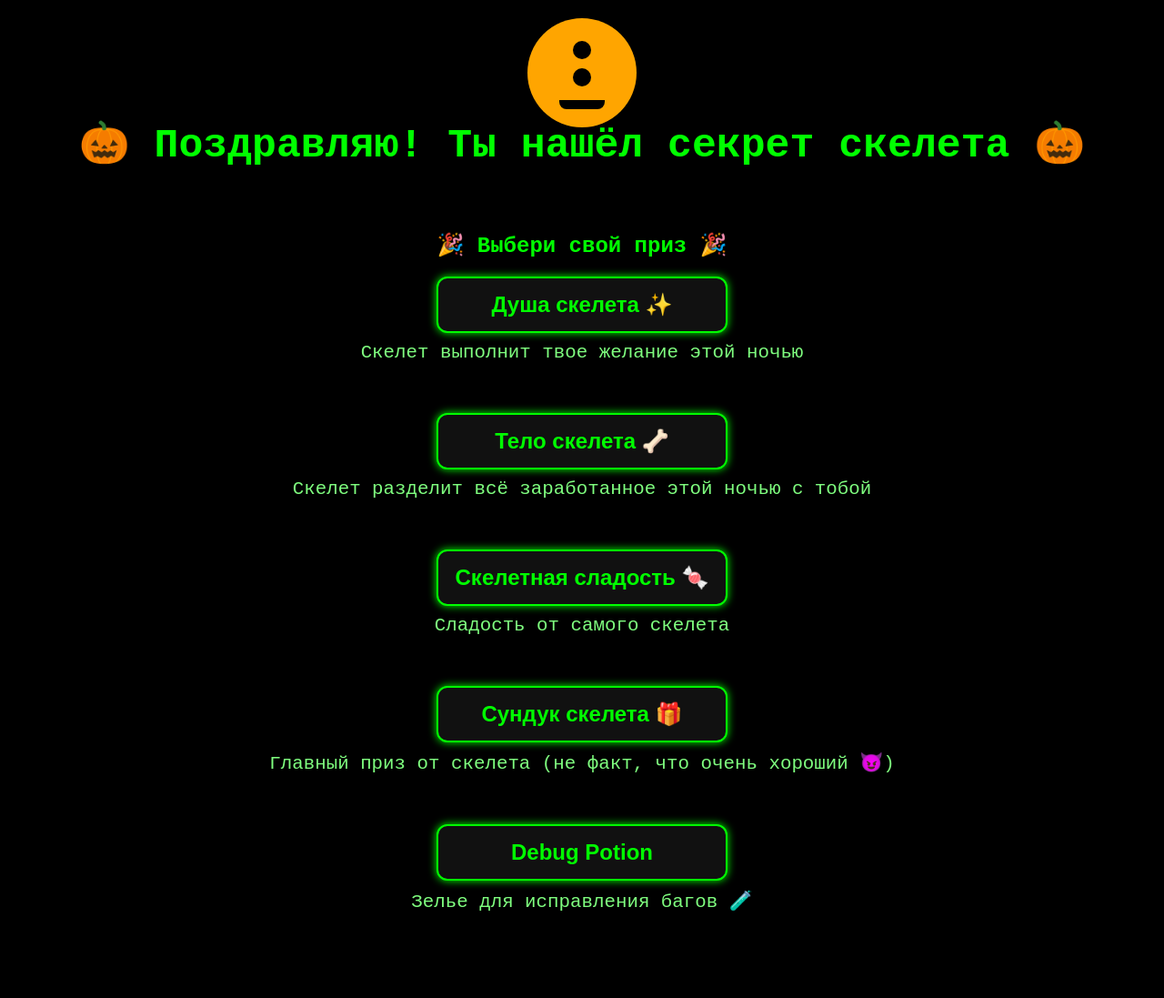
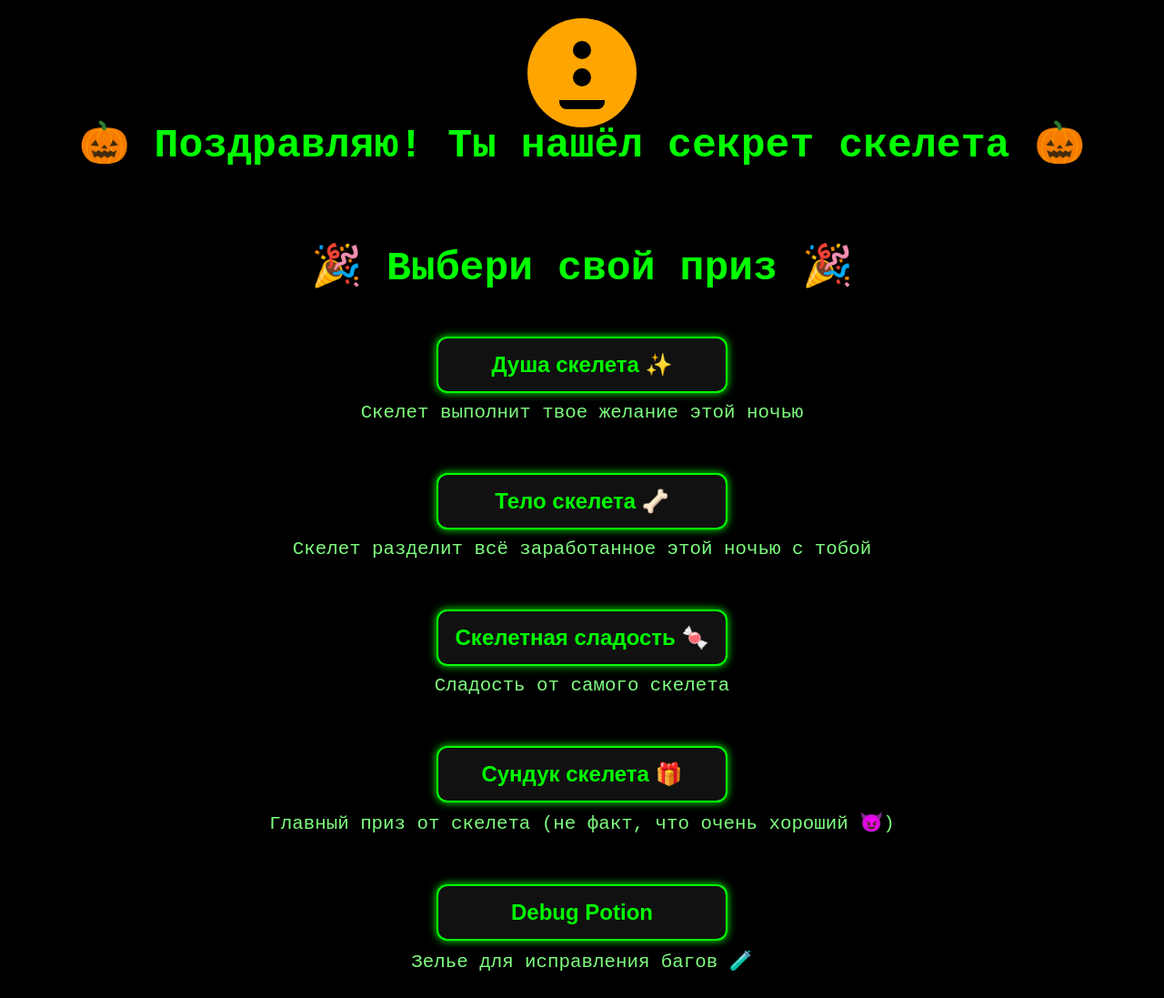
Before and after one commit to AriyaOk/halloween-quest, a plain HTML site: page index.html in a window 1280 px wide. Shown: the whole page at 91% size. Before the commit the page ends 1058 px from the top, so only its background shows below. Drawn offline with Linux system fonts and the light colour scheme.

Commit message:
Update index.html

```diff
--- a/index.html
+++ b/index.html
@@ -104,7 +104,7 @@
 </div>
 
 <h1>🎃 Поздравляю! Ты нашёл секрет скелета 🎃</h1>
-<h2>🎉 Выбери свой приз 🎉</h2>
+<h1>🎉 Выбери свой приз 🎉</h1>
 
 <div class="button-container">
     <button onclick="sendChoice('Душа скелета', 'Скелет выполнит твое желание этой ночью ✨')">Душа скелета ✨</button>
```
